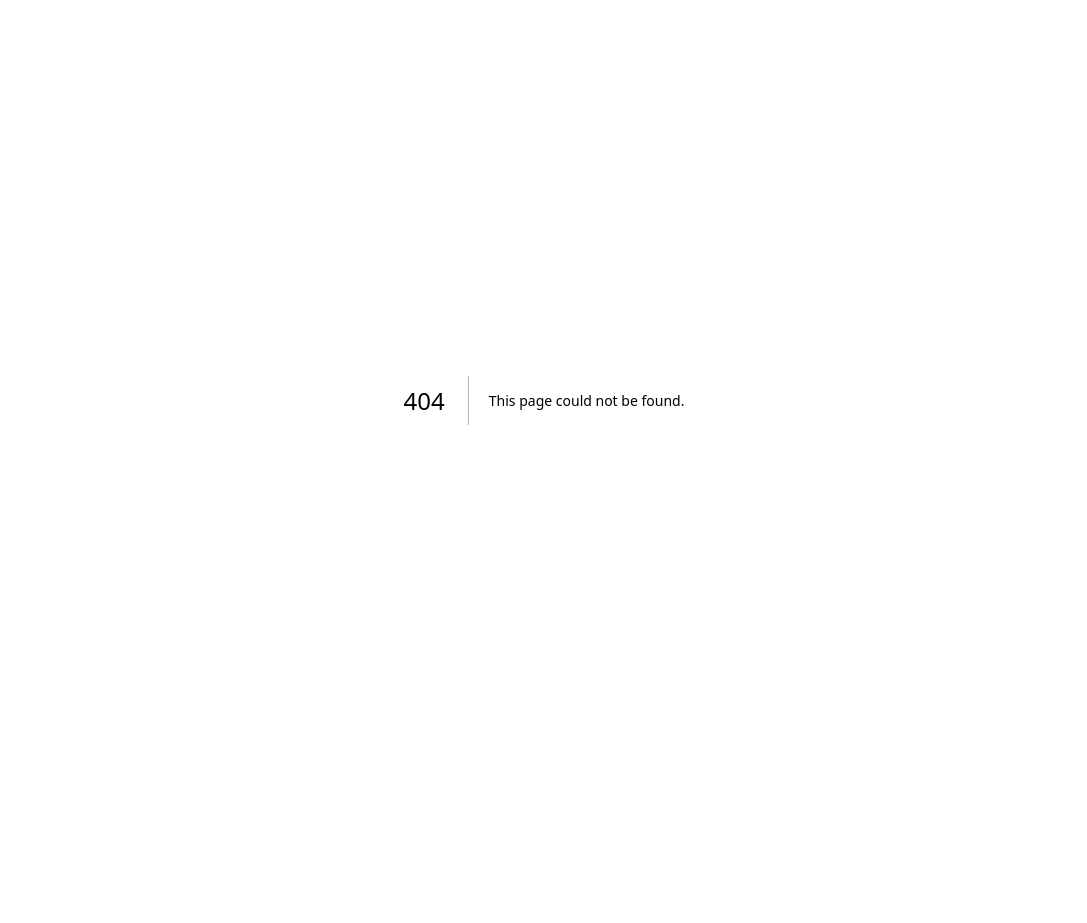
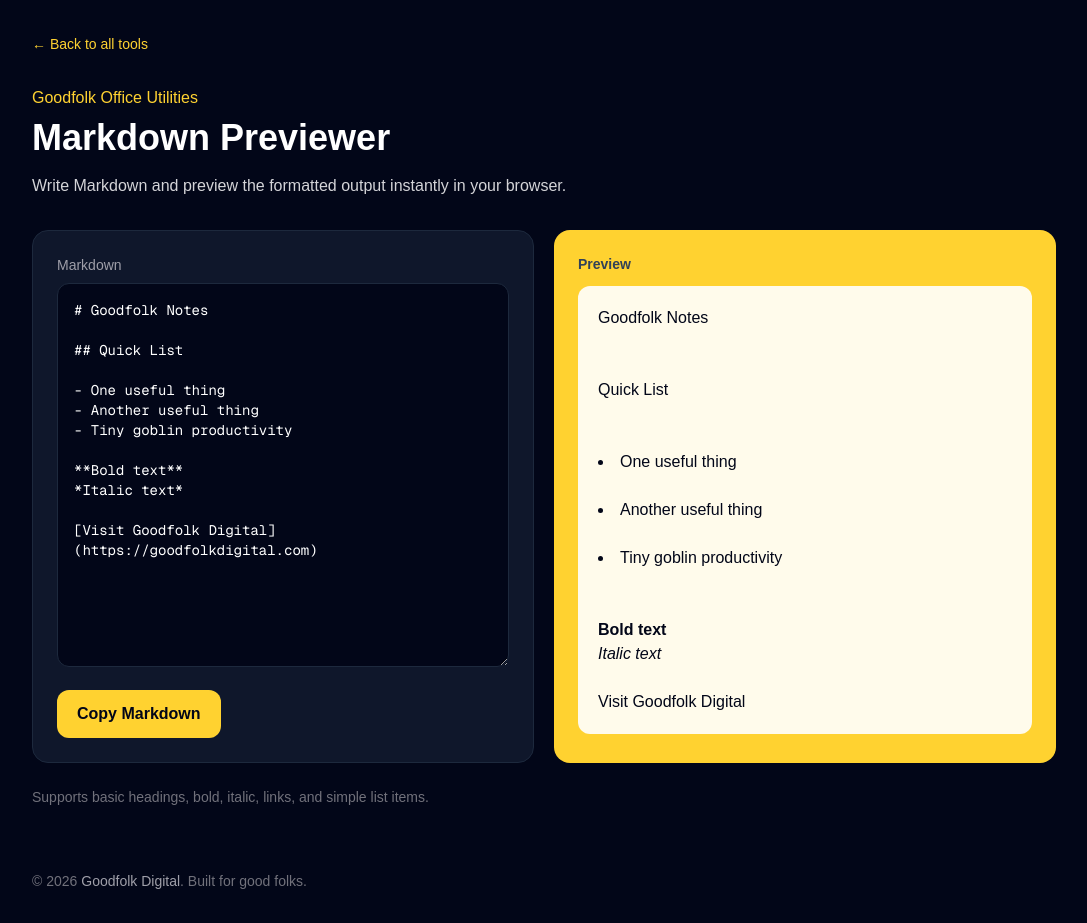
Before and after one commit to GFKolby/GoodfolkUtilities, a Next.js app: page /markdown-previewer in a window 1280 px wide. Before the commit this address had no page. Shown: the whole page, without its empty margins (96-1183 px from the left). Before the commit the page ends 800 px from the top, so only its background shows below. Built offline with nearby package versions, Linux system fonts and the light colour scheme.

Commit message:
Add markdown previewer

```diff
--- /dev/null
+++ b/app/markdown-previewer/page.tsx
@@ -0,0 +1,81 @@
+"use client";
+
+import { useMemo, useState } from "react";
+import ToolPage from "@/components/ToolPage";
+
+export default function MarkdownPreviewer() {
+  const [markdown, setMarkdown] = useState(`# Goodfolk Notes
+
+## Quick List
+
+- One useful thing
+- Another useful thing
+- Tiny goblin productivity
+
+**Bold text**
+*Italic text*
+
+[Visit Goodfolk Digital](https://goodfolkdigital.com)`);
+
+  const html = useMemo(() => {
+    return markdown
+      .replace(/^### (.*$)/gim, "<h3>$1</h3>")
+      .replace(/^## (.*$)/gim, "<h2>$1</h2>")
+      .replace(/^# (.*$)/gim, "<h1>$1</h1>")
+      .replace(/\*\*(.*?)\*\*/gim, "<strong>$1</strong>")
+      .replace(/\*(.*?)\*/gim, "<em>$1</em>")
+      .replace(/\[(.*?)\]\((.*?)\)/gim, '<a href="$2" target="_blank" rel="noreferrer">$1</a>')
+      .replace(/^- (.*$)/gim, "<li>$1</li>")
+      .replace(/\n/g, "<br />");
+  }, [markdown]);
+
+  const copyMarkdown = async () => {
+    await navigator.clipboard.writeText(markdown);
+  };
+
+  return (
+    <ToolPage
+      line="Goodfolk Office Utilities"
+      title="Markdown Previewer"
+      description="Write Markdown and preview the formatted output instantly in your browser."
+    >
+      <div className="grid gap-5 lg:grid-cols-2">
+        <div className="rounded-2xl border border-slate-800 bg-slate-900 p-6">
+          <label>
+            <span className="mb-2 block text-sm text-zinc-400">
+              Markdown
+            </span>
+
+            <textarea
+              value={markdown}
+              onChange={(e) => setMarkdown(e.target.value)}
+              className="h-96 w-full rounded-xl border border-slate-800 bg-slate-950 p-4 font-mono text-sm text-white outline-none focus:border-amber-300"
+            />
+          </label>
+
+          <button
+            onClick={copyMarkdown}
+            className="mt-4 rounded-xl bg-amber-300 px-5 py-3 font-semibold text-slate-950 transition hover:bg-amber-200"
+          >
+            Copy Markdown
+          </button>
+        </div>
+
+        <div className="rounded-2xl bg-amber-300 p-6 text-slate-950">
+          <p className="mb-3 text-sm font-semibold text-slate-700">
+            Preview
+          </p>
+
+          <div
+            className="prose prose-slate max-w-none rounded-xl bg-amber-50 p-5 text-slate-950"
+            dangerouslySetInnerHTML={{ __html: html }}
+          />
+        </div>
+      </div>
+
+      <p className="mt-6 text-sm text-zinc-500">
+        Supports basic headings, bold, italic, links, and simple list items.
+      </p>
+    </ToolPage>
+  );
+}
--- a/app/page.tsx
+++ b/app/page.tsx
@@ -35,6 +35,11 @@ const officeTools = [
     name: "Password Generator",
     href: "/password-generator",
     description: "Generate strong random passwords with custom options.",
+  },
+  {
+    name: "Markdown Previewer",
+    href: "/markdown-previewer",
+    description: "Write Markdown and preview the formatted output instantly.",
   },
 ];
 
```
